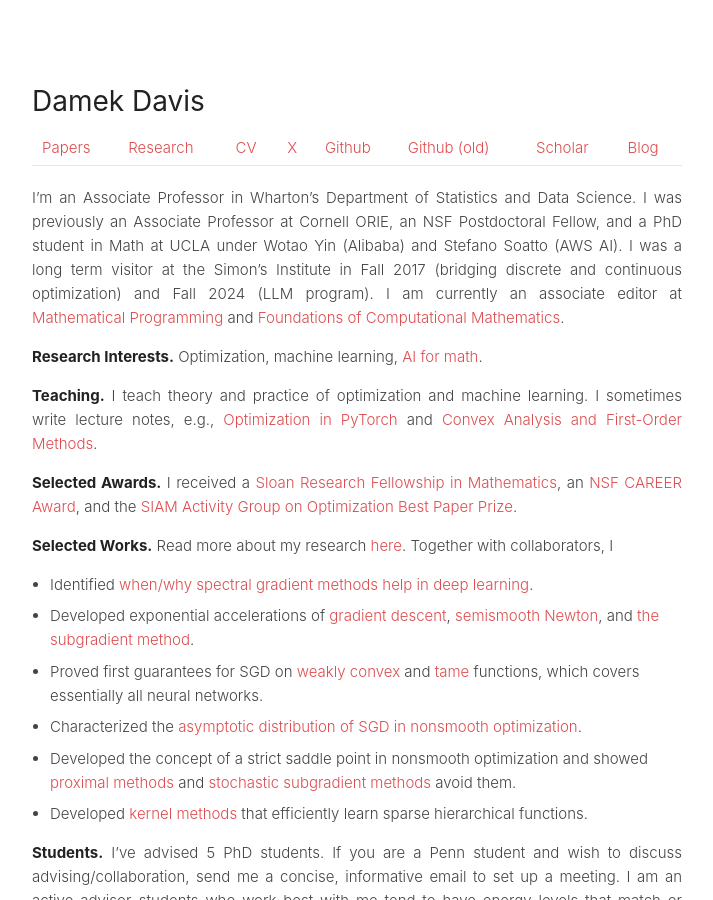
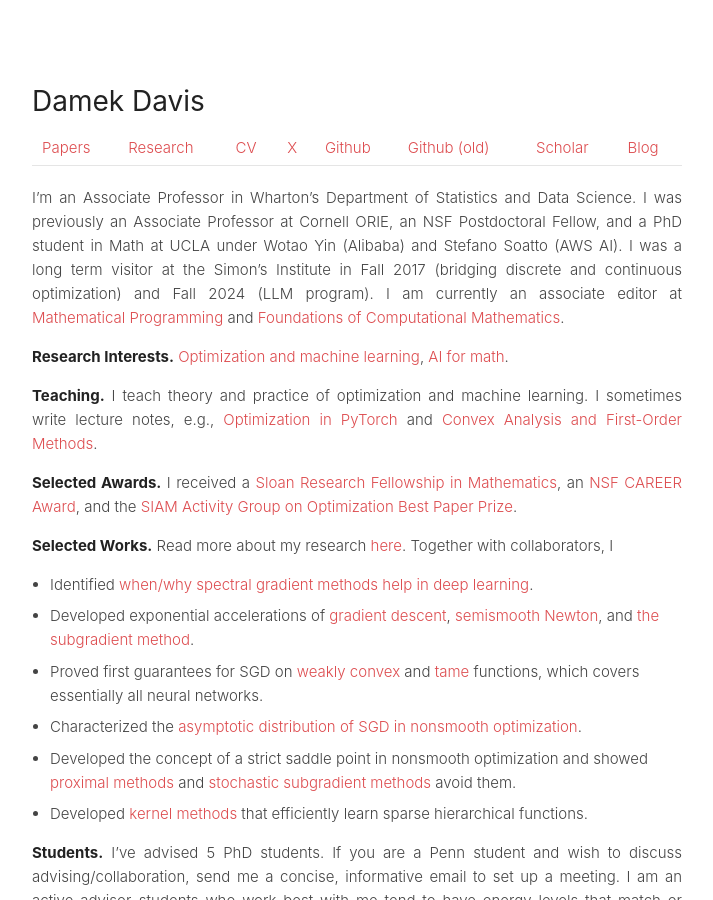
Before and after one commit to damek/damek.github.io, a Jekyll site: the page built from index.md, in a window 1280 px wide and 900 px high. Shown: the whole window, without its empty margins (283-996 px from the left). Built offline with Jekyll 4.4.1, drawn with Linux system fonts in a browser that asks for light colours.

Commit message:
Updated index.md to refine the research interests section by linking to the Research Statement PDF, enhancing clarity and accessibility of research topics.

```diff
--- a/index.md
+++ b/index.md
@@ -8,7 +8,7 @@ title: Damek Davis
 
 I'm an Associate Professor in Wharton's Department of Statistics and Data Science. I was previously an Associate Professor at Cornell ORIE, an NSF Postdoctoral Fellow, and a PhD student in Math at UCLA under Wotao Yin (Alibaba) and Stefano Soatto (AWS AI). I was a long term visitor at the Simon's Institute in Fall 2017 (bridging discrete and continuous optimization) and Fall 2024 (LLM program). I am currently an associate editor at <a href="https://www.springer.com/journal/10107">Mathematical Programming</a> and <a href="https://www.springer.com/journal/10208">Foundations of Computational Mathematics</a>.
 
-**Research Interests.** Optimization, machine learning, [AI for math](#ai-for-math).
+**Research Interests.** [Optimization and machine learning](ResearchStatementDamekDavis.pdf), [AI for math](#ai-for-math).
 
 **Teaching.** I teach theory and practice of optimization and machine learning. I sometimes write lecture notes, e.g., [Optimization in PyTorch](STAT-4830) and [Convex Analysis and First-Order Methods](https://damek.github.io/teaching/orie6300/ORIE6300Fall2023notes.pdf).
 
```
